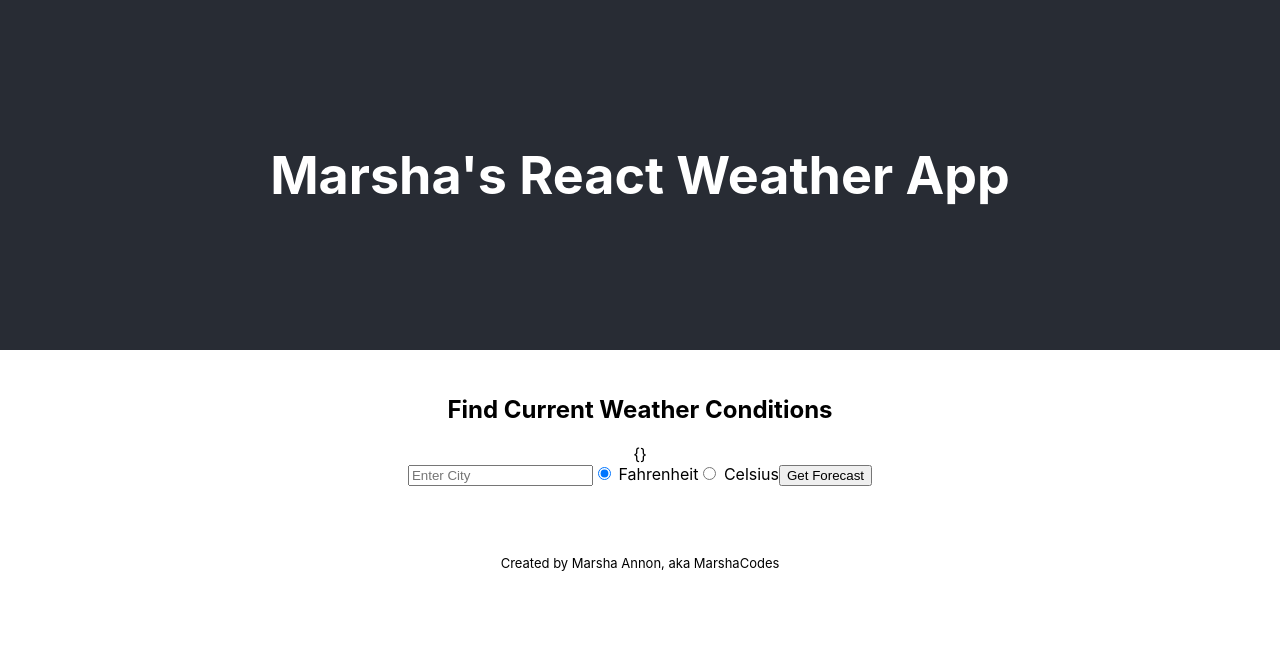
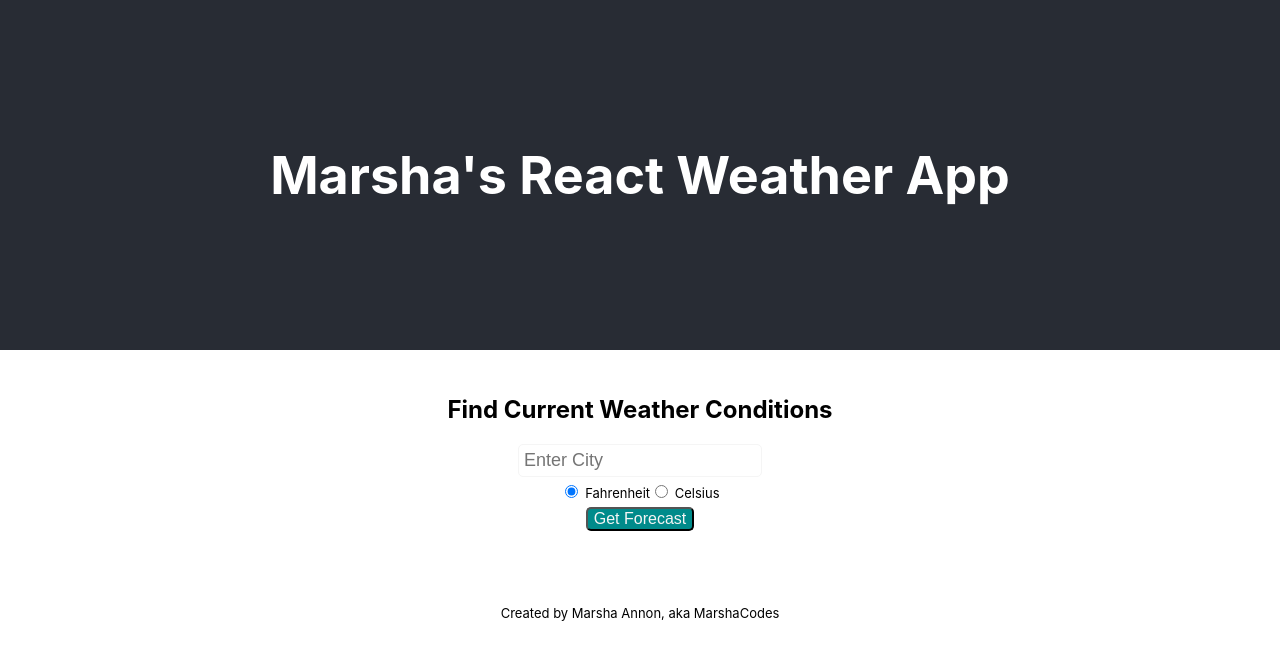
Before and after one commit to MarshaAnnon/weather-app, a React (Create React App) app: page / in a window 1280 px wide. Shown: the top 660 px of the page. Built offline with nearby package versions, Linux system fonts and the light colour scheme.

Commit message:
import ./Forecast.module.css and add classes to form elements

```diff
--- a/src/components/forecast/forecast.js
+++ b/src/components/forecast/forecast.js
@@ -1,5 +1,6 @@
 import React, { useState } from 'react';
 import Conditions from '../Conditions/Conditions';
+import classes from './Forecast.module.css';
 
 const Forecast = () => {
   let [ city, setCity ] = useState("");
@@ -29,17 +30,18 @@ const Forecast = () => {
     <div>
       <h2>Find Current Weather Conditions</h2>
         <div>
-          {JSON.stringify(resObj)}
+          {/* {JSON.stringify(resObj)} */}
         </div>
         <form onSubmit={ getForecast }>
           <input
+            className={classes.textInput}
             type="text"
             placeholder="Enter City"
             maxLength="50"
             value={city}
             onChange={(e) => setCity(e.target.value)}
           />
-          <label>
+          <label className={classes.radio}>
             <input
               type="radio"
               name="units"
@@ -48,7 +50,7 @@ const Forecast = () => {
               onChange={(e) => setUnit(e.target.value)}
             /> Fahrenheit
           </label>
-          <label>
+          <label className={classes.radio}>
             <input
               type="radio"
               name="units"
@@ -57,7 +59,11 @@ const Forecast = () => {
               onChange={(e) => setUnit(e.target.value)}
             /> Celsius
           </label>
-          <button type="submit">Get Forecast</button>
+          <button
+            className={classes.button}
+            type="submit">
+              Get Forecast
+          </button>
         </form>
         < Conditions resObj={resObj} />
     </div>
```
